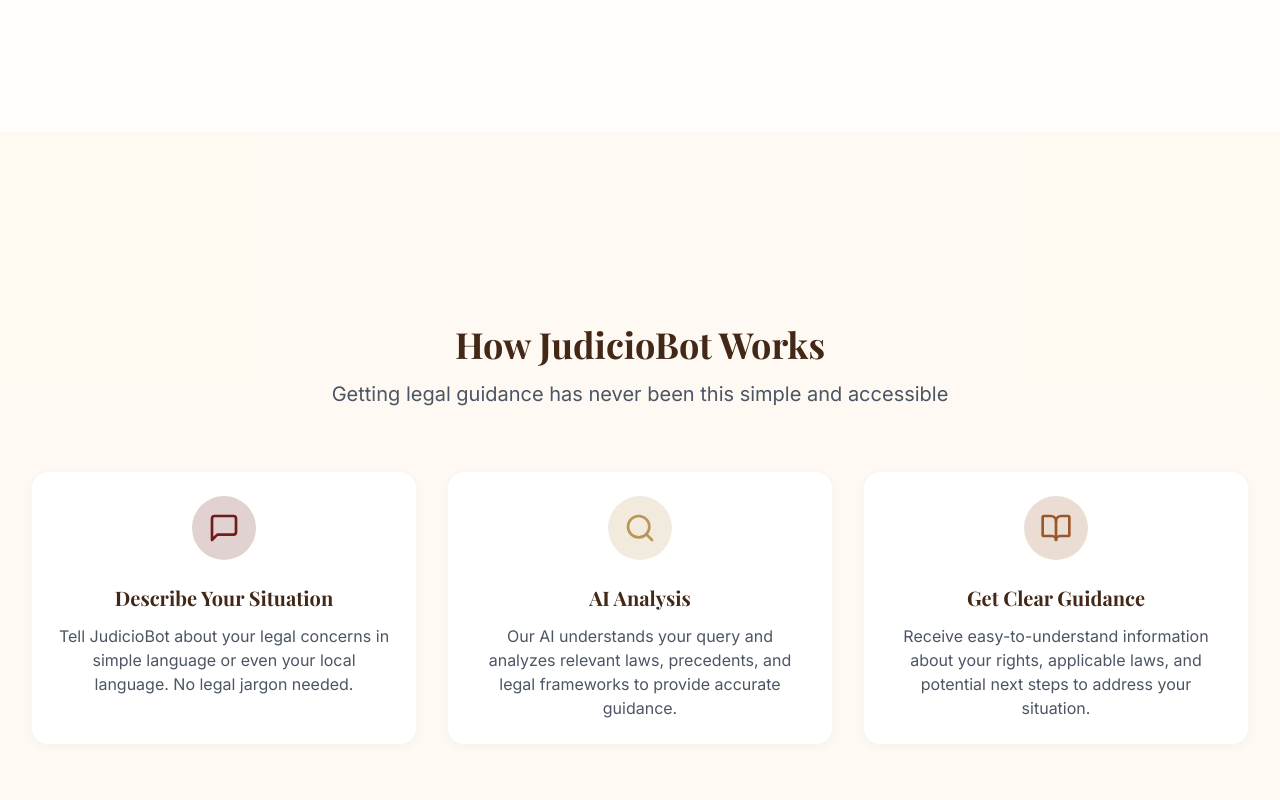
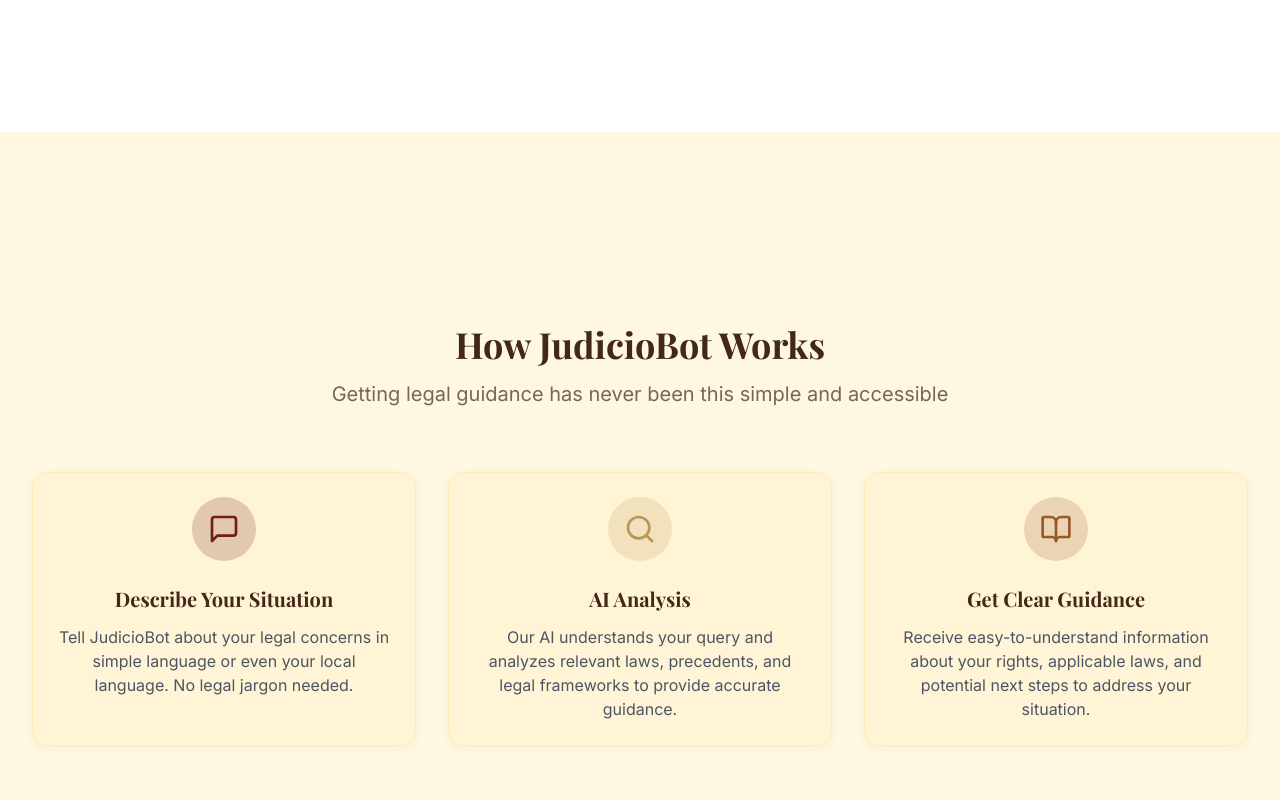
Before and after one commit to dugurumeghana/judicio-pastel-justice, a React (Vite) app: page / in a window 1280 px wide. Shown: the part 1640-2440 px from the top of the page. Built offline with nearby package versions, Linux system fonts and the light colour scheme.

Commit message:
Update color palette
Apply the specified color palette to the website.

```diff
--- a/src/index.css
+++ b/src/index.css
@@ -52,11 +52,11 @@
   }
 
   body {
-    @apply bg-judicio-background text-judicio-text font-inter;
+    @apply bg-judicio-lightBackground text-judicio-text font-inter;
   }
 
   h1, h2, h3, h4, h5, h6 {
-    @apply font-playfair;
+    @apply font-playfair text-judicio-text;
   }
 }
 
@@ -70,14 +70,14 @@
   }
 
   .section-title {
-    @apply text-3xl md:text-4xl font-bold font-playfair mb-4 text-center;
+    @apply text-3xl md:text-4xl font-bold font-playfair mb-4 text-center text-judicio-text;
   }
 
   .section-subtitle {
-    @apply text-lg md:text-xl text-gray-600 max-w-3xl mx-auto text-center mb-12;
+    @apply text-lg md:text-xl text-judicio-darkBrown/70 max-w-3xl mx-auto text-center mb-12;
   }
 
   .card {
-    @apply bg-white rounded-2xl shadow-gentle p-6 transition-all hover:shadow-soft;
+    @apply bg-judicio-cardBackground rounded-2xl shadow-gentle p-6 transition-all hover:shadow-soft border border-judicio-background/60;
   }
 }
--- a/tailwind.config.ts
+++ b/tailwind.config.ts
@@ -63,17 +63,19 @@ export default {
 					border: 'hsl(var(--sidebar-border))',
 					ring: 'hsl(var(--sidebar-ring))'
 				},
-				// JudicioBot exact Coolors palette
+				// JudicioBot exact color palette as specified
 				judicio: {
-					deepRed: '#6F1D1B',      // Exact from coolors
-					mutedGold: '#BB9457',    // Exact from coolors
-					darkBrown: '#432818',    // Exact from coolors
-					rustyOrange: '#99582A',  // Exact from coolors
-					lightBeige: '#FFE6A7',   // Exact from coolors
-					// Additional lighter variations for backgrounds
-					background: '#FEFBF7',   // Very light cream for main background
-					beige: '#FFF4E0',        // Lighter beige for cards
-					text: '#432818',         // Primary text using dark brown
+					// Main colors from your palette
+					background: '#FFE6A7',       // Warm pastel beige background
+					deepRed: '#6F1D1B',         // Bold grounding highlight
+					mutedGold: '#BB9457',       // Warm soft tone for buttons
+					darkBrown: '#432818',       // Rich color for typography
+					rustyOrange: '#99582A',     // Secondary highlight/accent
+					text: '#432818',            // Primary text color (same as darkBrown)
+
+					// Additional lighter variations for better UX
+					lightBackground: '#FFF8E1',  // Even lighter version for main background
+					cardBackground: '#FFF4D6',   // Slightly darker for cards
 				},
 			},
 			fontFamily: {
```
